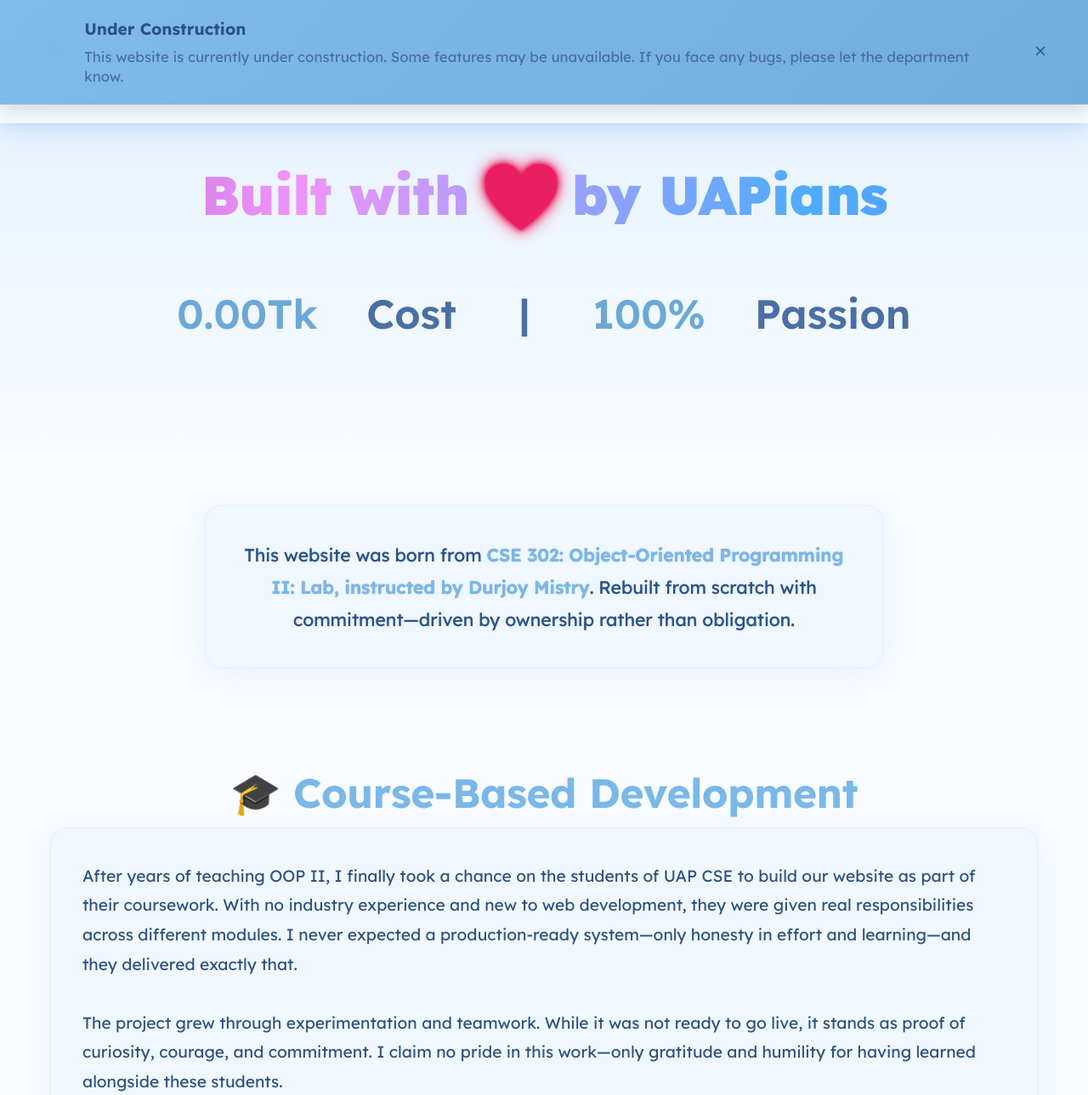
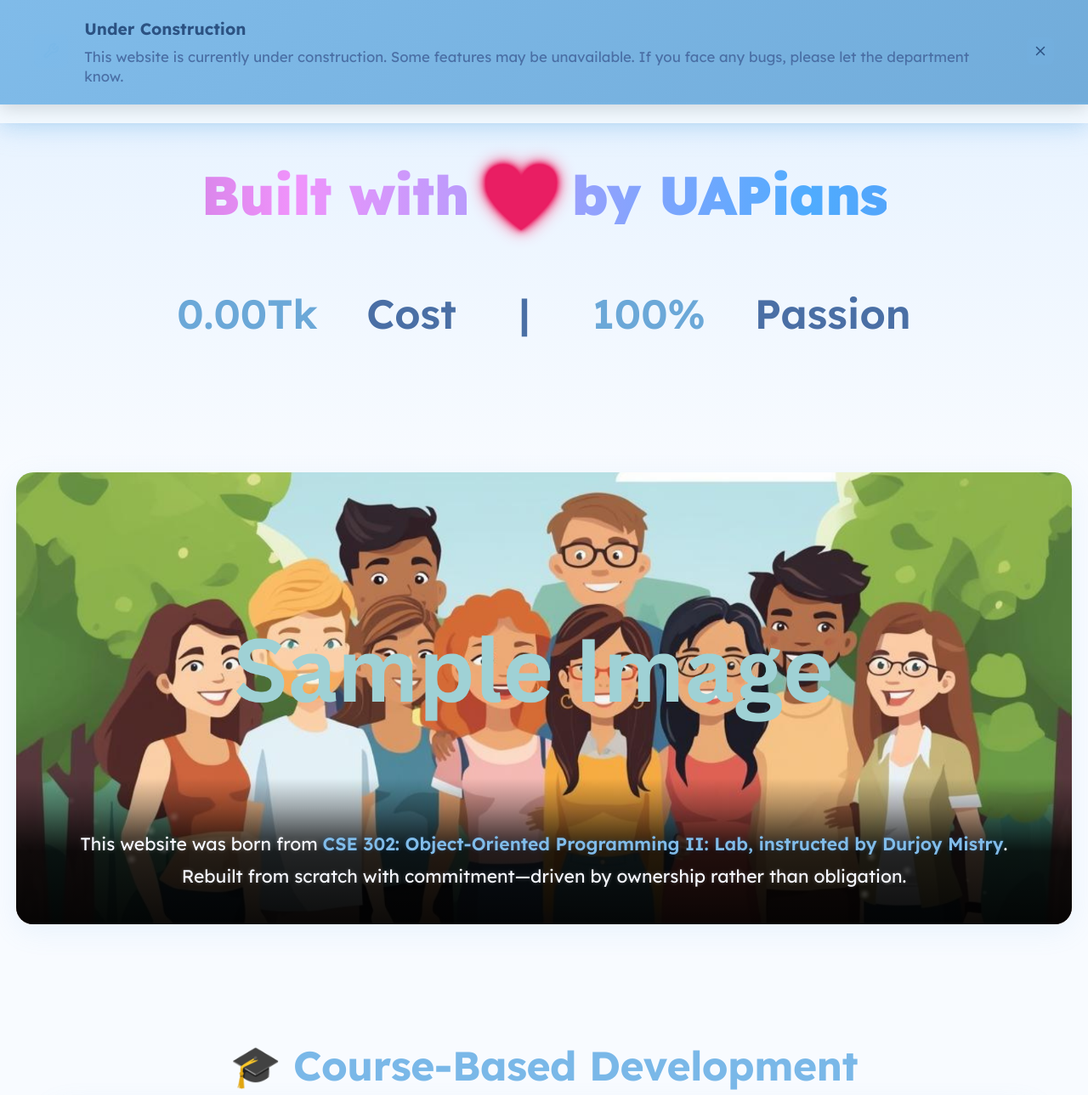
Before and after one commit to heydurjoy/uap_cse_dj, a Django app: page /credits/ in a window 1280 px wide. Shown: the top 1289 px of the page at 85% size. Run offline with Django 4.2, Linux system fonts and the light colour scheme; data comes from the database, SQL or seed files in the repository; some libraries are stand-ins or nearby versions.

Commit message:
v73 some updates; stable

```diff
--- a/templates/base.html
+++ b/templates/base.html
@@ -781,6 +781,20 @@ body:has(.construction-toast:not([style*="display: none"])) .main-content {
 </script>
 
 
+    <!-- Global script to show loading overlay on edit profile click - must run early -->
+    <script>
+    (function() {
+        // Intercept clicks on edit profile links
+        document.addEventListener('click', function(e) {
+            const link = e.target.closest('a[href*="edit_profile"]');
+            if (link) {
+                // Mark that we're navigating to edit profile
+                sessionStorage.setItem('loadingEditProfile', 'true');
+            }
+        });
+    })();
+    </script>
+
     <script src="{% static 'js/theme.js' %}"></script>
     <script src="{% static 'js/mobile-menu.js' %}"></script>
     <script src="{% static 'js/dropdown.js' %}"></script>
--- a/templates/credits.html
+++ b/templates/credits.html
@@ -26,12 +26,15 @@
         </div>
     </section>
 
-    <section class="credits-intro">
-        <div class="intro-card">
-            <p class="intro-text">
-                This website was born from <strong>CSE 302: Object-Oriented Programming II: Lab, instructed by Durjoy Mistry</strong>.
-                Rebuilt from scratch with commitment—driven by ownership rather than obligation.
+    <!-- Team Image with Text Overlay -->
+    <section class="team-image-section">
+        <div class="team-image-wrapper">
+            <img src="{% static 'images/team.png' %}" alt="Development Team" class="team-image">
+            <div class="team-text-overlay">
+                <p class="team-text">
+                    This website was born from <strong>CSE 302: Object-Oriented Programming II: Lab, instructed by Durjoy Mistry</strong>. Rebuilt from scratch with commitment—driven by ownership rather than obligation.
                 </p>
+            </div>
         </div>
     </section>
 
@@ -393,61 +396,214 @@
         margin: 0;
     }
 
-    .credits-intro {
-        padding: 2rem 1rem;
-        text-align: center;
-        max-width: 900px;
-        margin: 0 auto;
-    }
-
-    .intro-card {
-        max-width: 800px;
-        margin: 0 auto;
-        background: var(--bg-secondary);
-        backdrop-filter: blur(40px) saturate(180%) brightness(1.2);
-        -webkit-backdrop-filter: blur(40px) saturate(180%) brightness(1.2);
-        padding: 2rem;
+    /* Team Image Section */
+    .team-image-section {
+        max-width: 1400px;
+        margin: 0 auto 3rem auto;
+        padding: 0 1rem;
+    }
+
+    .team-image-wrapper {
+        width: 100%;
+        position: relative;
         border-radius: 20px;
-        box-shadow:
-            0 8px 32px var(--shadow),
-            0 0 0 1px var(--border-color-light) inset;
-        border: 1px solid var(--border-color-light);
-    }
-
- .intro-text {
+        overflow: hidden;
+        box-shadow: 0 8px 32px var(--shadow);
+    }
+
+    .team-image {
+        width: 100%;
+        height: auto;
+        display: block;
+        object-fit: cover;
+        aspect-ratio: 21 / 9;
+    }
+
+    .team-text-overlay {
+        position: absolute;
+        bottom: 0;
+        left: 0;
+        right: 0;
+        background: linear-gradient(to top, rgba(0, 0, 0, 0.95) 0%, rgba(0, 0, 0, 0.85) 50%, rgba(0, 0, 0, 0.3) 80%, transparent 100%);
+        padding: 3rem 2rem 2rem 2rem;
+        margin: 0;
+    }
+
+    .team-text {
         font-size: 1.1rem;
         line-height: 1.8;
-    color: var(--text-primary);
+        color: #ffffff;
         margin: 0;
         text-align: center;
-    animation: textGlowStrong 4s ease-in-out infinite;
-}
-
-.intro-text strong {
+        animation: subtleColorShift 10s ease-in-out infinite, subtleGlow 8s ease-in-out infinite;
+        position: relative;
+    }
+
+    .team-text strong {
         color: var(--color-primary);
         font-weight: 600;
-    animation: textGlowStrong 4s ease-in-out infinite;
-}
-@keyframes textGlowStrong {
+        animation: subtleColorShiftStrong 10s ease-in-out infinite, subtleGlowStrong 8s ease-in-out infinite;
+        position: relative;
+    }
+
+    /* Very subtle color shift animation */
+    @keyframes subtleColorShift {
         0%, 100% {
-        text-shadow:
-            0 0 1px var(--color-primary),
-            0 0 3px var(--glow-shadow);
-    }
-
-    33% {
-        text-shadow:
-            0 0 1px var(--text-secondary),
-            0 0 3px var(--shadow-md);
-    }
-
-    66% {
-        text-shadow:
-            0 0 1px var(--text-tertiary),
-            0 0 3px var(--shadow);
-    }
-}
-
+            color: #ffffff;
+        }
+        25% {
+            color: #f8f9ff;
+        }
+        50% {
+            color: #f0f4ff;
+        }
+        75% {
+            color: #f8f9ff;
+        }
+    }
+
+    /* Subtle color shift for strong text */
+    @keyframes subtleColorShiftStrong {
+        0%, 100% {
+            color: var(--color-primary);
+        }
+        25% {
+            color: color-mix(in srgb, var(--color-primary) 95%, #ffffff);
+        }
+        50% {
+            color: color-mix(in srgb, var(--color-primary) 90%, #ffffff);
+        }
+        75% {
+            color: color-mix(in srgb, var(--color-primary) 95%, #ffffff);
+        }
+    }
+
+    /* Subtle glow animation - very gentle */
+    @keyframes subtleGlow {
+        0%, 100% {
+            text-shadow: 0 0 5px rgba(255, 255, 255, 0.2);
+        }
+        50% {
+            text-shadow: 0 0 8px rgba(255, 255, 255, 0.3);
+        }
+    }
+
+    /* Subtle glow for strong text */
+    @keyframes subtleGlowStrong {
+        0%, 100% {
+            text-shadow: 0 0 5px rgba(25, 118, 210, 0.3);
+        }
+        50% {
+            text-shadow: 0 0 8px rgba(25, 118, 210, 0.4);
+        }
+    }
+
+    /* Fallback for color-mix() */
+    @supports not (color: color-mix(in srgb, red, blue)) {
+        @keyframes subtleColorShiftStrong {
+            0%, 100% {
+                color: var(--color-primary);
+            }
+            25% {
+                color: rgba(25, 118, 210, 0.95);
+            }
+            50% {
+                color: rgba(25, 118, 210, 0.9);
+            }
+            75% {
+                color: rgba(25, 118, 210, 0.95);
+            }
+        }
+    }
+
+    /* Blurry dots - carefully increased */
+    .team-text::before,
+    .team-text::after {
+        content: '';
+        position: absolute;
+        width: 6px;
+        height: 6px;
+        background: rgba(255, 255, 255, 0.5);
+        border-radius: 50%;
+        filter: blur(2.5px);
+        opacity: 0;
+        pointer-events: none;
+        animation: sparkleDot 4s ease-in-out infinite;
+    }
+
+    .team-text::before {
+        top: 5%;
+        left: 10%;
+        animation-delay: 0s;
+        box-shadow:
+            15px 20px 0 0 rgba(255, 255, 255, 0.4),
+            -20px 30px 0 0 rgba(255, 255, 255, 0.35),
+            25px -15px 0 0 rgba(255, 255, 255, 0.45);
+    }
+
+    .team-text::after {
+        bottom: 10%;
+        right: 15%;
+        animation-delay: 2s;
+        box-shadow:
+            -18px -25px 0 0 rgba(255, 255, 255, 0.4),
+            20px -10px 0 0 rgba(255, 255, 255, 0.35),
+            -25px 15px 0 0 rgba(255, 255, 255, 0.45);
+    }
+
+    /* Additional dots on overlay */
+    .team-text-overlay::before,
+    .team-text-overlay::after {
+        content: '';
+        position: absolute;
+        width: 5px;
+        height: 5px;
+        background: rgba(255, 255, 255, 0.4);
+        border-radius: 50%;
+        filter: blur(2px);
+        opacity: 0;
+        pointer-events: none;
+        animation: sparkleDot 5s ease-in-out infinite;
+    }
+
+    .team-text-overlay::before {
+        top: 15%;
+        left: 5%;
+        animation-delay: 1s;
+        box-shadow:
+            30px 25px 0 0 rgba(255, 255, 255, 0.3);
+    }
+
+    .team-text-overlay::after {
+        bottom: 20%;
+        right: 8%;
+        animation-delay: 3s;
+        box-shadow:
+            -28px -20px 0 0 rgba(255, 255, 255, 0.3);
+    }
+
+    @keyframes sparkleDot {
+        0%, 100% {
+            opacity: 0;
+            transform: scale(0.5) translateY(0);
+        }
+        20% {
+            opacity: 0.6;
+            transform: scale(1.2) translateY(-3px);
+        }
+        40% {
+            opacity: 0.8;
+            transform: scale(1.4) translateY(-6px);
+        }
+        60% {
+            opacity: 0.6;
+            transform: scale(1.2) translateY(-3px);
+        }
+        80%, 100% {
+            opacity: 0;
+            transform: scale(0.5) translateY(0);
+        }
+    }
 
     /* Final Description Container */
     .final-description-container {
@@ -1275,6 +1431,20 @@
         .credits-section {
             padding: 1.5rem 0.75rem;
         }
+
+        .team-image-section {
+            padding: 0 0.5rem;
+            margin-bottom: 2rem;
+        }
+
+        .team-text-overlay {
+            padding: 2rem 1.5rem 1.5rem 1.5rem;
+        }
+
+        .team-text {
+            font-size: 1rem;
+            line-height: 1.6;
+        }
     }
 
     /* Flip Card for Durjoy in Course-Based Section */
```
Also changed, not shown: templates/people/edit_profile.html (+22 -0 lines), static/images/team.png (added). Lines whose indentation alone changed are shown as unchanged.
